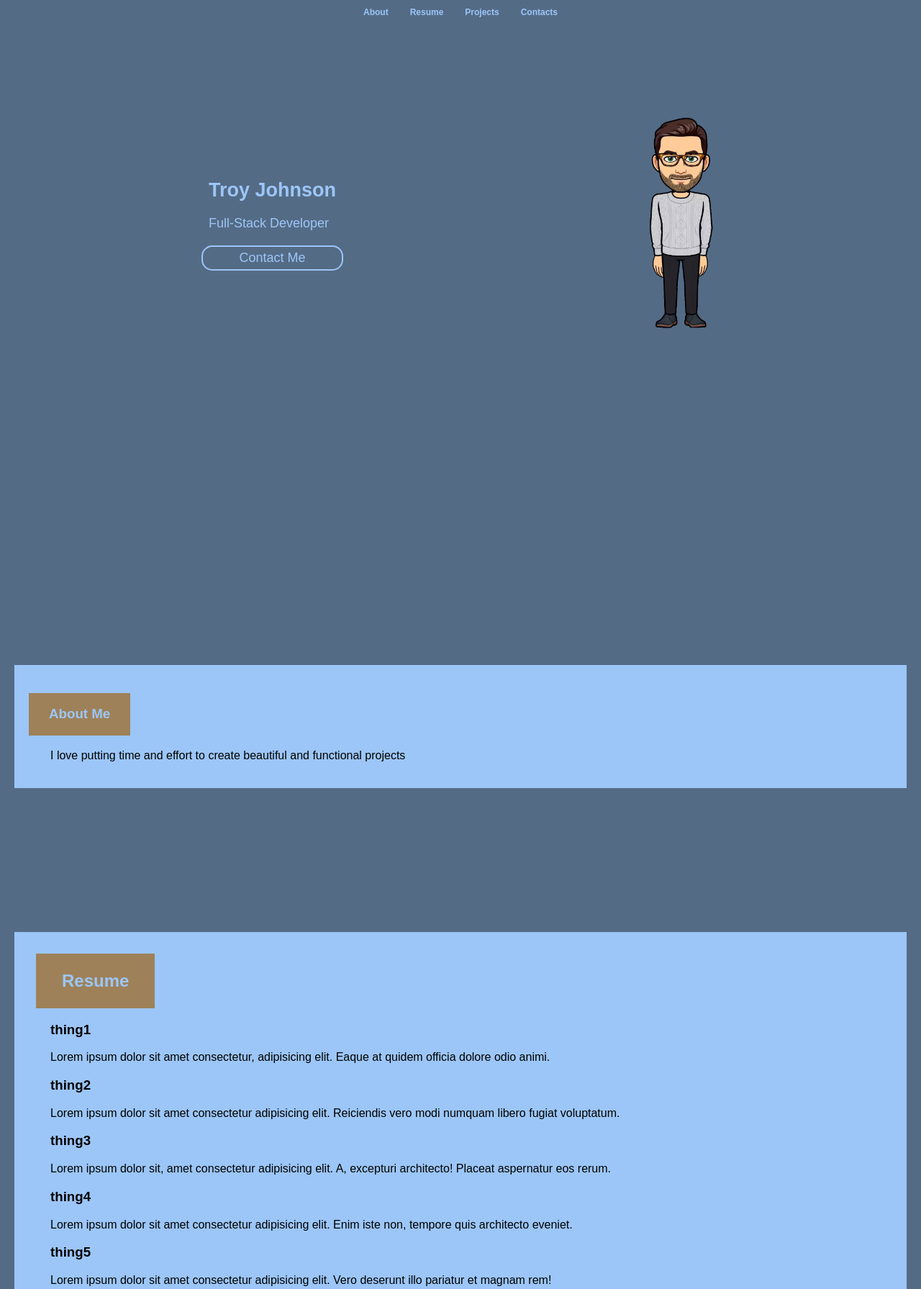
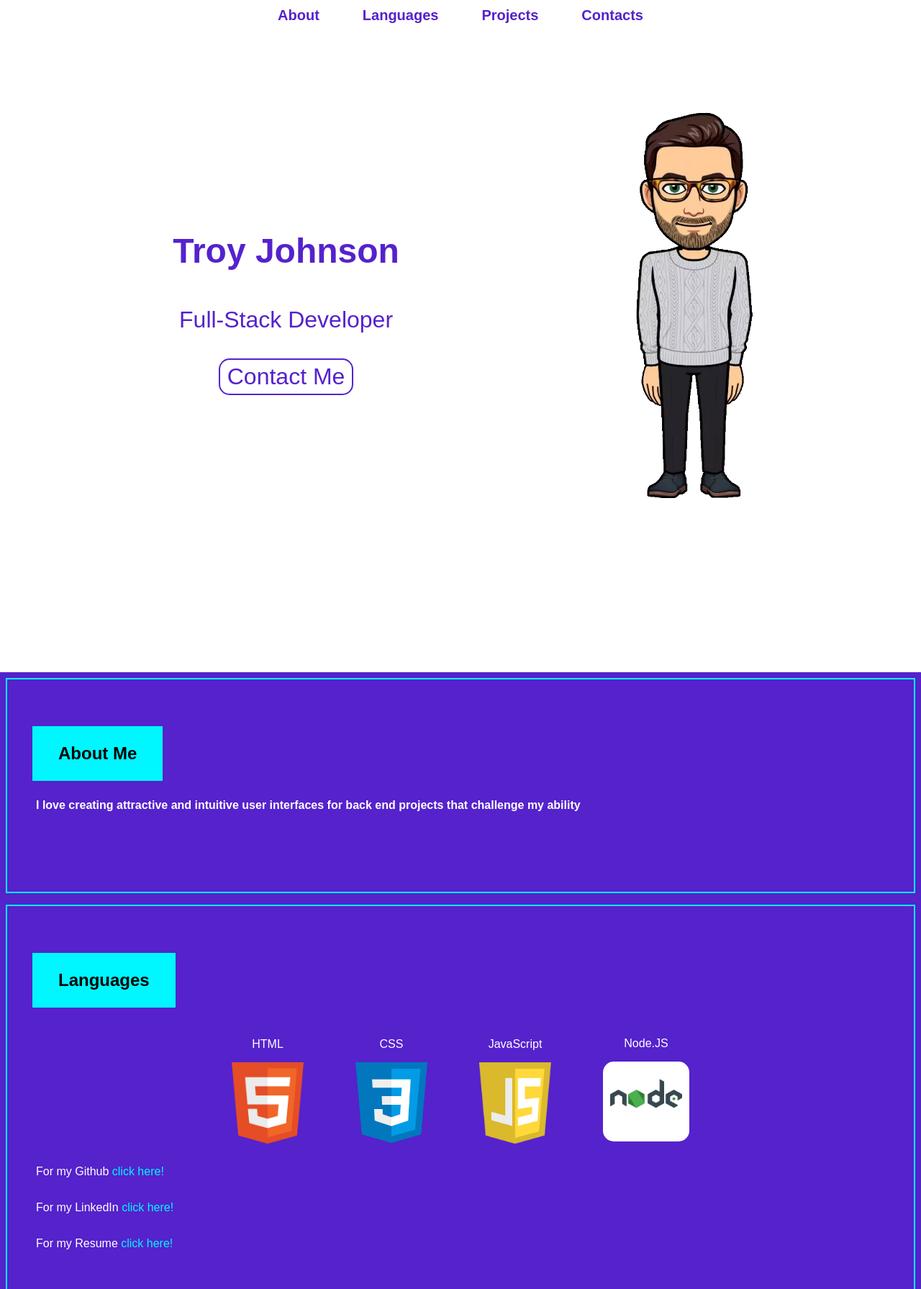
Before and after one commit to tnj415/GitToKnowMe, a plain HTML site: page index.html in a window 1280 px wide. Shown: the top 1791 px of the page at 72% size. Drawn offline with Linux system fonts and the light colour scheme; a web font is replaced by a local one.

Commit message:
surprise!

```diff
--- a/assets/css/style.css
+++ b/assets/css/style.css
@@ -1,12 +1,52 @@
 * {
+
+    font-family: 'Libre Baskerville', serif;
+
     /* --accent: #ff88009a; //opaque orange */
-    --section-background: #9cc6f7;
-    --main-background: #546b86;
+    --section-background: #5522cc;
+    --main-background: #ffffff;
 
     --text: var(--section-background);
-    --text-inverse: #9cc6f7;
-    --accent: #9e8159;
-    --accent: #9e8159; /*deep gold*/
+    --text-light: white;
+    --text-dark: #000000;
+    --accent: #00f7ff;
+    /*--accent: #9e8159; /*deep gold*/
+
+    --gradient: linear-gradient(
+        45deg,
+        #ffffff,
+        #ffffff,
+        #ffffff,
+        #a2fcff,
+        #ffffff,
+        #ffffff,
+        #ffffff
+
+
+    );
+
+    /* --gradient: linear-gradient(
+        45deg,
+        #00f7ff,
+        #00f7ff,
+        #00f7ff,
+        #00f7ff,
+        #50f9ff,
+        #9bfcff,
+        #b4fcff,
+        #ffffff,
+        #b4fcff,
+        #9bfcff,
+        #50f9ff,
+        #00f7ff,
+        #00f7ff,
+        #00f7ff,
+        #00f7ff
+    );
+
+
+
+
 
     /* color: var(--text); */
     font-family: 'Raleway', sans-serif;
@@ -21,11 +61,13 @@ body {
     margin: 0px;
     background-color: var(--main-background);
 
+    font-family: 'Libre Baskerville', serif;
+
 }
 
 .n-bar {
 
-    --n-text: var(--text-inverse);
+    --n-text: var(--text);
     --n-text-inverse: var(--accent);
     --n-background: var(--main-background);
 
@@ -37,23 +79,20 @@ body {
     top: 0;
     left: 0;
     padding-top: 10px;
-    /* padding-bottom: -10px;
-    margin-bottom: -10px;
-    align-items: baseline; */
-    font-size: 12px;
 
+    font-size: 20px;
     background-color: var(--n-background);
-    /*color: var(--text);*/
 
     text-decoration: none;
+    border-bottom: 3px solid transparent;
 
-    border-bottom: 3px solid transparent;
+    box-shadow: 2px
 
 }
 
 .n-bar a {
     color: var(--n-text);
-    margin: 0px 15px;
+    margin: 0px 30px;
     text-decoration: none;
 
     font-weight: bold;
@@ -68,10 +107,11 @@ body {
 }
 
 .n-scrolled {
-    --n-text-inverse: var(--main-background);
-    --n-background: var(--accent);
+    --n-text: var(--main-background);
+    --n-text-inverse: var(--accent);
+    --n-background: var(--section-background);
 
-    box-shadow: 0 3px 20px rgba(black, 0.2);
+    box-shadow: 2px 3px 20px rgba(black, 0.2);
 }
 
 
@@ -80,12 +120,11 @@ body {
     flex-direction: row;
     justify-content: space-around;
 
-    margin: 0px 0px 200px 0px;
-    padding: 160px 70px;
+    margin: 0px 0px 80px 0px;
+    padding: 150px 70px;
     background: var(--main-background);
-    color: var(--text-inverse);
-    background-image: url('./assets/img/cool-blue.png');
-    /*background-color: var(--section-background);*/
+    color: var(--text);
+
 
 }
 
@@ -94,26 +133,48 @@ article.info {
     display: flex;
     flex-direction: column;
     justify-content: center;
+    align-items: center;
     position: relative;
 
-    font-size: large;
+    font-size: xx-large;
 }
 
 article.info p, h2, button {
 
-margin: 10px;
+margin: 25px;
     /* box-shadow: 2px 2px 2px px #ffffff; */
 }
 
-article.info button {
+ article.info button {
+    cursor: pointer;
     margin: 10px 0px;
-    color: var(--text-inverse);
-    border: 2px solid var(--text-inverse);
-    /*width: calc(fit-content + 2px);*/
-    /* align-self: center; */
+    color: var(--text);
+    /* background-color: var(--main-background); */
+    background-image: var(--gradient);
+    background-size: 500%;
+    background-position: right;
+    transition: background-position .5s;
+    border: 2px solid var(--text);
+
+    padding: 5px 10px;
+    border-radius: 15px;
+
+    font: inherit;
+
+    transition: .75s;
+
 }
 
-/* article.info::after {
+article.info button:hover,
+article.info button:focus {
+    /* background-color: var(--accent); */
+    /* color: var(--accent); */
+    /* filter: brightness(75%) hue-rotate(60deg); */
+    background-position: left;
+}
+
+
+article.info::after {
     content: "";
     position: absolute;
     left: -50px;
@@ -125,90 +186,101 @@ article.info button {
     transform: scaleY(0);
     transform-origin: bottom;
     transition: transform .5s ease-in;
-} */
+}
 
-/* article.info:hover::after {
+ article.info:hover::after {
     transform: scaleY(1);
     transform-origin: top;
-} */
+    background-color: var(--accent);
+}
 
 .profile img {
-    height: 300px;
+    height: 550px;
 }
 
-button#contact-btn {
-    background-color: transparent;
-    /* color: var(--text); */
-
-    padding: 5px 10px;
-    border-radius: 15px;
-    font: inherit;
+.about,
+.languages,
+.projects {
+    margin: 70px px;
+    padding: 50px 50px;
+    color: var(--text-light);
+    background-color: var(--section-background);
+    outline: 2px solid var(--accent);
+    outline-offset: -10px;
 
 }
-
-button#contact-btn:hover {
-    background-color: var(--accent);
-    /*border-color: var(--text-inverse);*/
-    /*color: var(--text-inverse);*/
-
-}
-
-
-.about-me,
-.resume,
-.projects {
-    margin: 100px 20px;
-    padding: 20px 50px;
-    color: black;
-    background-color: var(--section-background);
+.about{
+    padding: 50px 50px 100px 50px;
 }
 
 
 .title {
+
     padding: 1em 1.5em;
     position: relative;
     left: -30px;
     width: fit-content;
     transition: .5s;
-    color: var(--text);
+    color: white;
 
 
 }
 
-/* .title::after {
-    content: '';
-    position: absolute;
-    top: 0;
-    left: -50px;
-    width: 150%;
-    height: 100%;
-    border-right: 30px solid var(--accent);
-
-    transform: scaleX(.1);
-    transform-origin: left;
-
-    background: var(--background);
+/* .title:hover {
+    color: var(--main-background);
+    /*background-color:
 } */
-
-.title:hover {
-    color: var(--main-background);
-    /*background-color:*/
-}
 
 
 .fancy {
     transform: scaleX(1);
-    color: var(--text-inverse);
+    color: var(--text-dark);
     background: var(--accent);
 
 }
+
+.language_logos {
+    /* background-color: rgb(226, 150, 150); */
+    display: flex;
+    flex-direction: row;
+    flex-wrap: wrap;
+    justify-content: space-around;
+    align-items: center;
+    margin: 10px 20%;
+    text-align: center;
+}
+
+.logo1 img,
+.logo2 img,
+.logo3 img,
+.logo4 img {
+width: 100px;
+
+margin: 0px;
+padding: 0px;
+
+}
+
+.logo4 {
+    /* position: relative; */
+    background-color: white;
+    padding: 20px 10px 30px 10px;
+    border-radius: 15px;
+    margin-bottom: 7px;
+}
+
+
 
 #one-line,
 #one-line a {
     display: flex;
     align-items: baseline;
     text-decoration: none;
-    color: rgb(124, 202, 216)
+    color: var(--accent);
+}
+
+#one-line p {
+    color: var(--text-light);
 }
 
 .collection {
@@ -218,14 +290,16 @@ button#contact-btn:hover {
 }
 
 .projects h3, .projects a {
-    color: rgb(124, 202, 216);
+    color: var(--section-background);
     text-align: center;
     text-decoration: none;
+    transition: .5s ease-in-out;
 }
+
 .projects img{
     height:200px;
     width: 300px;
-    transition: .75s ease-in;
+    transition: .5s ease-in;
 }
 
 .project1 ,
@@ -237,7 +311,8 @@ button#contact-btn:hover {
     margin: 20px;
     padding: 10px;
     background-color: white;
-    transition: .75s ease-in;
+    transition: .5s ease-in;
+    border: 4px solid var(--accent)
 }
 
 .project1:hover,
@@ -245,7 +320,7 @@ button#contact-btn:hover {
 .project3:hover,
 .project4:hover,
 .project5:hover {
-    background-color: rgb(101, 104, 102);
+    background-color: var(--text);
 }
 
 .project1 p,
@@ -257,18 +332,29 @@ button#contact-btn:hover {
     position: absolute;
     top: 0;
     opacity: 0;
-    transition: .75s ease-in;
-    color: rgb(124, 202, 216);
-    font-weight: bold;
+    transition: .5s ease-in;
+    color: var(--text-light);
+
     padding: 2px;
 }
 
-.project1:hover p ,
-.project2:hover p ,
-.project3:hover p ,
-.project4:hover p ,
+.project1:hover h3,
+.project2:hover h3,
+.project3:hover h3,
+.project4:hover h3,
+.project5:hover h3 {
+    color: var(--accent)
+}
+
+
+
+.project1:hover p,
+.project2:hover p,
+.project3:hover p,
+.project4:hover p,
 .project5:hover p {
     opacity: 1;
+    font-weight: bold;
 }
 
 .project1:hover img,
@@ -276,17 +362,23 @@ button#contact-btn:hover {
 .project3:hover img,
 .project4:hover img,
 .project5:hover img {
-    opacity:.2;
+    opacity: 0;
 
 }
 
 .gh-repos{
+    color: var(--text-light);
     display: flex;
     flex-direction: column;
 }
 
+.gh-repos a,
+.gh-repos h3{
+    color: var(--text-light);
+}
+
 .gh-repos a:hover {
-    color:white;
+    color:var(--accent);
 }
 
 /* .from-left {
@@ -371,18 +463,18 @@ button#contact-btn:hover {
 
 }
 
-span.close {
+/* span.close {
     position: absolute;
     /* float: right; */
     /* justify-content: end; */
     /* align-items: end; */
-    /* align-content: end; */
+    /* align-content: end;
     display: flex;
     top: 10%;
     left: 72%;
     color: white;
 
-}
+} */
 
 @media screen and (max-width: 900px) {
 
@@ -397,6 +489,11 @@ span.close {
     .modal-content {
         width: 80%;
     }
+
+    /* article.info button {
+    background-image: none;
+        background-color: var(--main-background);
+    } */
 }
 
 /* align a tags */
@@ -421,30 +518,35 @@ span.close {
 .modal-content li:hover,
 .modal-content a:hover,
 .modal-content i:hover {
-    color: rgb(8, 104, 59);
+    color: var(--accent);
 }
 
 /* style close button */
-.close {
+/* .close {
+    position: absolute;
     color: #aaaaaa;
     float: right;
     font-size: 28px;
     font-weight: bold;
-    margin-right: 25px;
-    padding-top: 20px;
+    margin-right: 50px;
+    margin-top: 42px;
 }
 
-/* style close button when hovered */
+/* style close button when hovered
 .close:hover,
 .close:focus {
     cursor: pointer;
-    color: rgb(8, 104, 59)
-}
+    color: var(--accent);
+} */
 
 /****************************************************************/
 
 
 @media screen and (max-width: 900px) {
+
+    .n-bar a {
+        margin: 0px 20px;
+    }
 
     .profile{
         flex-direction: column;
@@ -471,6 +573,7 @@ span.close {
 
 @media screen and (max-width: 374px) {
 
+
     .project1,
     .project2,
     .project3,
--- a/assets/js/script.js
+++ b/assets/js/script.js
@@ -101,9 +101,9 @@ btnNav.onclick = function() { //For nav Bar
 }
 
 // when the user clicks on <span> (x), close the modal
-modalClose.onclick = function() {
-  modal.style.display = "none";
-}
+// modalClose.onclick = function() {
+//   modal.style.display = "none";
+// }
 
 // when the user clicks anywhere outside of the modal, close it
 window.onclick = function(event) {
--- a/index.html
+++ b/index.html
@@ -5,10 +5,10 @@
     <meta charset="UTF-8">
     <meta http-equiv="X-UA-Compatible" content="IE=edge">
     <meta name="viewport" content="width=device-width, initial-scale=1.0">
-    <!-- google fonts -->
+    <!-- google fonts (main text)-->
     <link rel="preconnect" href="https://fonts.googleapis.com">
     <link rel="preconnect" href="https://fonts.gstatic.com" crossorigin>
-    <link href="https://fonts.googleapis.com/css2?family=Noto+Sans&display=swap" rel="stylesheet">
+    <link href="https://fonts.googleapis.com/css2?family=Libre+Baskerville:ital,wght@0,400;0,700;1,400&family=Tourney:wght@200&display=swap" rel="stylesheet">
     <!-- font awesome -->
     <script src="https://kit.fontawesome.com/f85c83d532.js" crossorigin="anonymous"></script>
     <title>Portfolio</title>
@@ -19,7 +19,7 @@
 <body>
     <nav class="n-bar">
         <a class="hws" href="#about">About</a>
-        <a class="hws" href="#resume">Resume</a>
+        <a class="hws" href="#languages">Languages</a>
         <a class="hws" href="#projects">Projects</a>
         <a class="hws" id="contact-nav">Contacts</a>
     </nav>
@@ -39,7 +39,7 @@
     <div id="contact-modal" class="modal">
 
         <div class="modal-content">
-            <span class="close">&times;</span>
+            <!-- <span class="close">&times;</span> -->
 
             <h2>Contact Me</h2>
             <ul>
@@ -57,25 +57,35 @@
         </div>
     </div>
 
-    <section class="container about-me" id="about">
-        <h3 class="title" id="fancy">About Me</h3>
-        <p>I love putting time and effort to create beautiful and functional projects</p>
+    <section class="container about" id="about">
+        <h2 class="title">About Me</h2>
+        <h4>I love creating attractive and intuitive user interfaces for back end projects that challenge my ability </h4>
     </section>
 
-    <section class="container resume" id="resume">
-        <h2 class="title">Resume</h2>
-        <h3 class="project" id="thing1">thing1</h3>
-        <p>Lorem ipsum dolor sit amet consectetur, adipisicing elit. Eaque at quidem officia dolore odio animi.</p>
-        <h3 class="project" id="thing1">thing2</h3>
-        <p>Lorem ipsum dolor sit amet consectetur adipisicing elit. Reiciendis vero modi numquam libero fugiat
-            voluptatum.</p>
-        <h3 class="project" id="thing1">thing3</h3>
-        <p>Lorem ipsum dolor sit, amet consectetur adipisicing elit. A, excepturi architecto! Placeat aspernatur eos
-            rerum.</p>
-        <h3 class="project" id="thing1">thing4</h3>
-        <p>Lorem ipsum dolor sit amet consectetur adipisicing elit. Enim iste non, tempore quis architecto eveniet.</p>
-        <h3 class="project" id="thing5">thing5</h3>
-        <p>Lorem ipsum dolor sit amet consectetur adipisicing elit. Vero deserunt illo pariatur et magnam rem!</p>
+    <section class="container languages" id="languages">
+        <h2 class="title">Languages</h2>
+
+        <div class="language_logos">
+            <div class="logo1">
+                <p>HTML</p>
+                <img src="./assets/img/html_logo.crop.png" alt="">
+            </div>
+            <div class="logo2">
+                <p>CSS</p>
+                <img src="./assets/img/css_logo.crop.png" alt="">
+            </div>
+            <div class="logo3">
+                <p>JavaScript</p>
+                <img src="./assets/img/js_logo.crop.png" alt="">
+            </div>
+            <div class="difficult">
+            <p>Node.JS</p>
+            <div class="logo4">
+                <img src="./assets/img/nodejs_logo.crop.png" alt="">
+            </div>
+            </div>
+        </div>
+
         <div id="one-line">
             <p>For my Github&nbsp</p><a href="https://github.com/tnj415">click here!</a>
         </div>
@@ -87,7 +97,6 @@
                 href="https://drive.google.com/file/d/1VFEsVsV7Lzp8YkD1HQ8ZtNjZ0StK6SGp/view?usp=sharing">click
                 here!</a>
         </div>
-
     </section>
 
     <section class="container projects" id="projects">
```
Also changed, not shown: assets/img/css_logo.crop.png (added), assets/img/css_logo.png (added), assets/img/css_logo_c.png (added), assets/img/html_logo.crop.png (added), assets/img/html_logo.png (added), assets/img/html_logo_c.png (added), assets/img/js_logo.crop.png (added), assets/img/js_logo.png (added), assets/img/js_logo_c.png (added), assets/img/nodejs_logo.crop.png (added), assets/img/nodejs_logo.png (added), assets/img/nodejs_logo_c.png (added).
